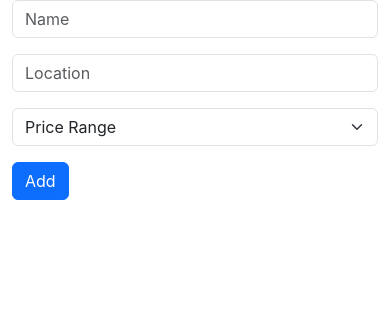
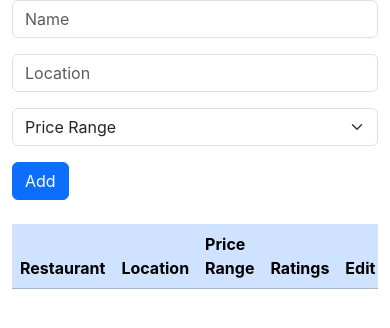
Before and after one commit to zeff96/restaurants_ratings, a React (Create React App) app in the folder client/: page / in a window 390 px wide. Shown: the top 328 px of the page. Built offline with nearby package versions, Linux system fonts and the light colour scheme.

Commit message:
Add table responsiveness

```diff
--- a/client/src/components/AddRestaurants.jsx
+++ b/client/src/components/AddRestaurants.jsx
@@ -10,6 +10,7 @@ const AddRestaurants = () => {
             name='name'
             id='name'
             placeholder='Name'
+            required
             className='form-control'
           />
         </div>
@@ -19,11 +20,16 @@ const AddRestaurants = () => {
             name='location'
             id='location'
             placeholder='Location'
+            required
             className='form-control'
           />
         </div>
         <div className='col-sm'>
-          <select class='form-select' aria-label='Default select example'>
+          <select
+            class='form-select'
+            aria-label='Default select example'
+            required
+          >
             <option defaultValue='price range'>Price Range</option>
             <option value='1'>$</option>
             <option value='2'>$$</option>
@@ -33,9 +39,7 @@ const AddRestaurants = () => {
           </select>
         </div>
         <div className='col-sm'>
-          <button type='submit' className='btn btn-primary'>
-            Add
-          </button>
+          <input type='submit' value='Add' className='btn btn-primary' />
         </div>
       </form>
     </div>
--- a/client/src/components/ListRestaurants.jsx
+++ b/client/src/components/ListRestaurants.jsx
@@ -0,0 +1,23 @@
+import React from 'react';
+
+function ListRestaurants() {
+  return (
+    <div className='table-responsive-sm'>
+      <table class='table table-hover table-dark'>
+        <thead>
+          <tr className='table-primary'>
+            <th scope='col'>Restaurant</th>
+            <th scope='col'>Location</th>
+            <th scope='col'>Price Range</th>
+            <th scope='col'>Ratings</th>
+            <th scope='col'>Edit</th>
+            <th scope='col'>Delete</th>
+          </tr>
+        </thead>
+        <tbody></tbody>
+      </table>
+    </div>
+  );
+}
+
+export default ListRestaurants;
--- a/client/src/pages/Homepage.jsx
+++ b/client/src/pages/Homepage.jsx
@@ -1,12 +1,14 @@
 import React from 'react';
 import Header from '../components/Header';
 import AddRestaurants from '../components/AddRestaurants';
+import ListRestaurants from '../components/ListRestaurants';
 
 const Homepage = () => {
   return (
     <div>
       <Header />
       <AddRestaurants />
+      <ListRestaurants />
     </div>
   );
 };
```
